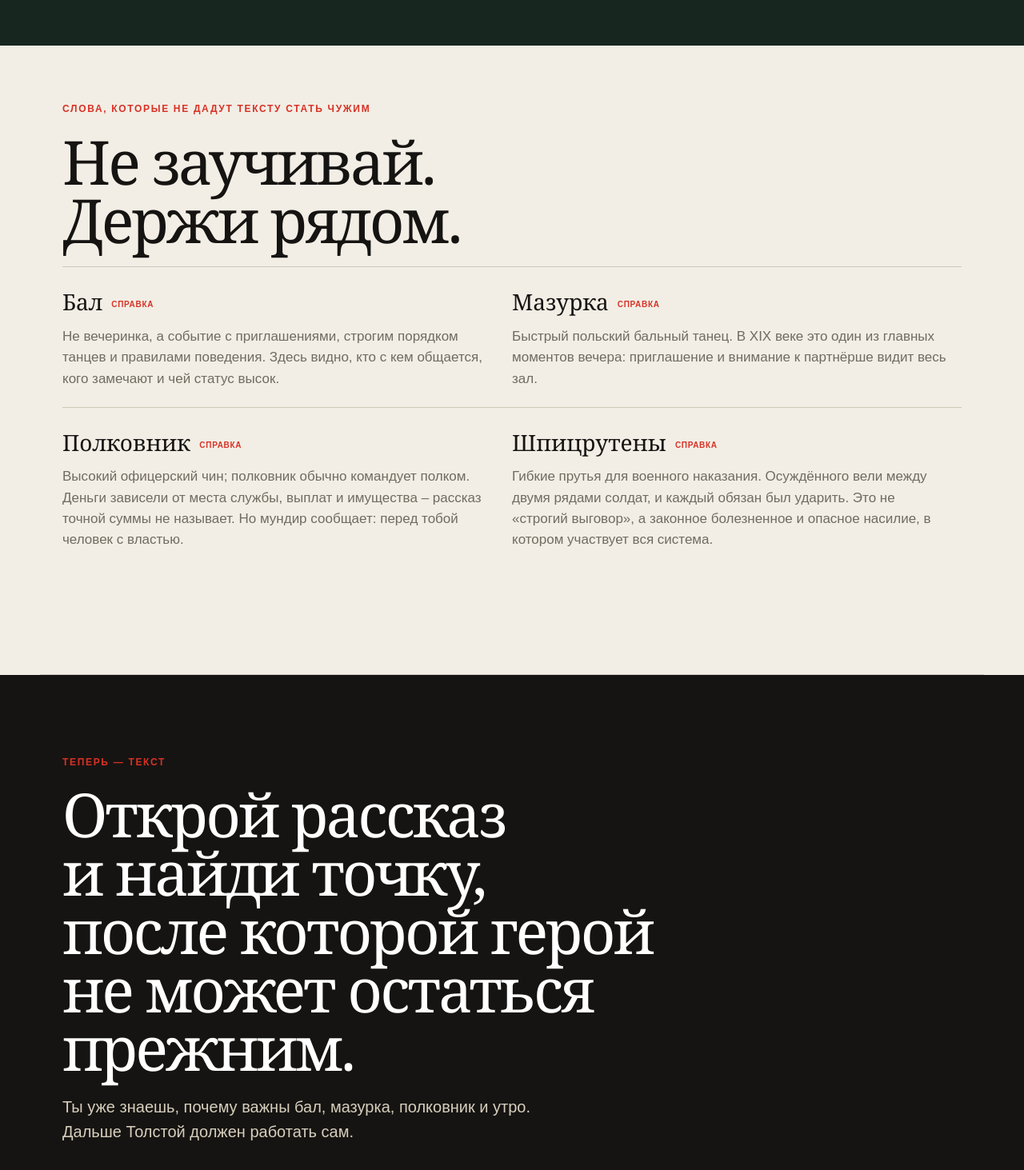
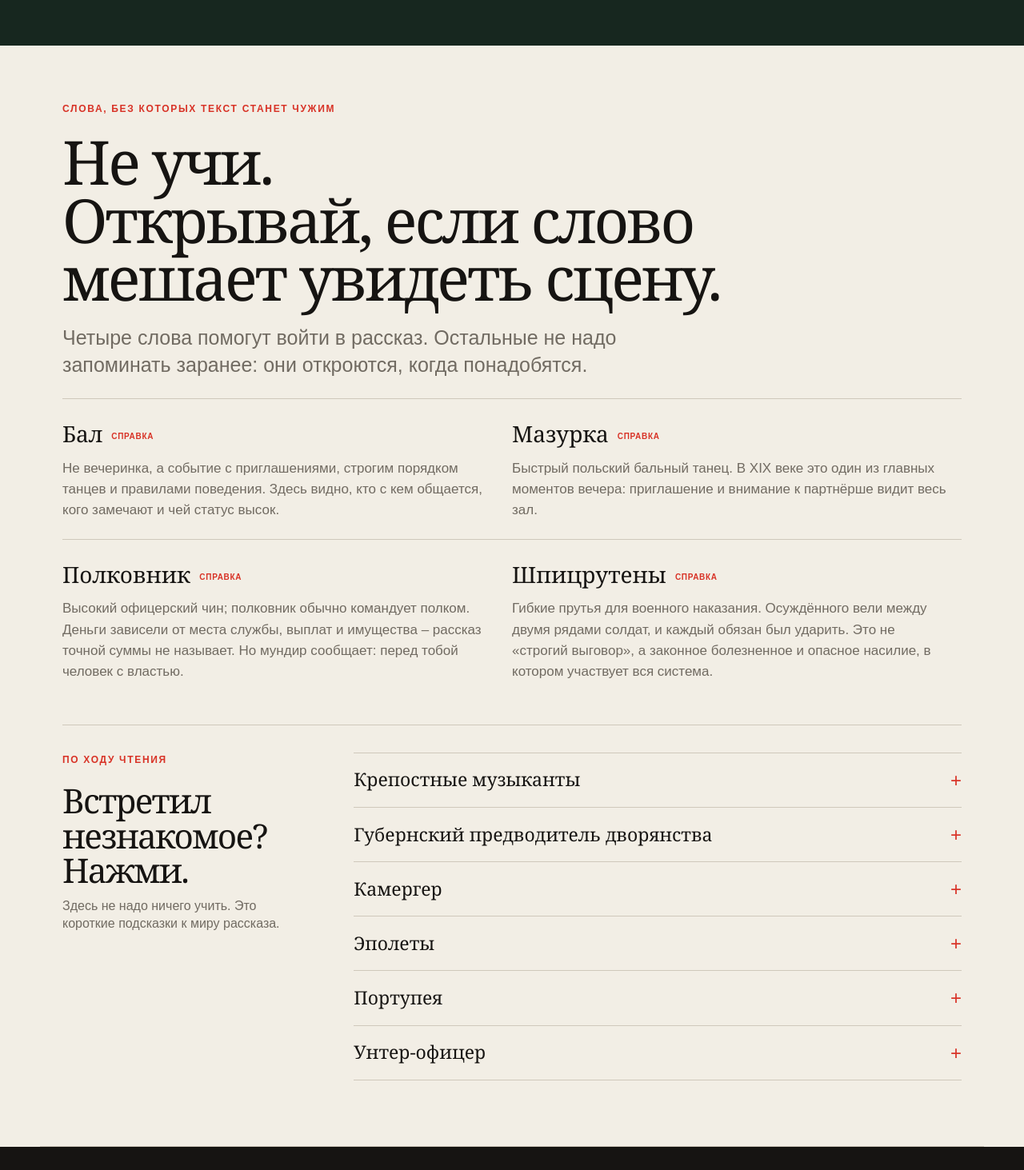
Before and after one commit to kosbushe/literature-guide, a Next.js app: page /works/after-the-ball in a window 1280 px wide. Shown: the part 4160-5623 px from the top of the page at 80% size. Built offline with nearby package versions, Linux system fonts and the light colour scheme.

Commit message:
feat: add contextual microglossary to After the Ball

```diff
--- a/app/globals.css
+++ b/app/globals.css
@@ -351,6 +351,20 @@ textarea { background: var(--paper-light); border: 1px solid var(--line); border
 .after-ball-author-facts { border-top: 1px solid rgba(255,255,255,.28); display: flex; flex-wrap: wrap; gap: 10px 24px; margin-top: 30px; padding-top: 16px; }
 .after-ball-author-facts span { color: #dfd2b3; font-size: 13px; font-weight: 800; }
 .after-ball-words { padding-bottom: 82px; }
+.after-ball-words .terms { margin-bottom: 30px; }
+.microglossary { border-top: 1px solid var(--line); display: grid; gap: clamp(28px, 6vw, 76px); grid-template-columns: minmax(220px, .55fr) minmax(0, 1.45fr); padding-top: 34px; }
+.microglossary-intro h3 { font-family: Georgia, serif; font-size: clamp(28px, 3.3vw, 46px); font-weight: 400; letter-spacing: -.04em; line-height: 1.03; margin: 0 0 12px; }
+.microglossary-intro p:last-child { color: var(--muted); font-size: 16px; line-height: 1.38; margin: 0; max-width: 280px; }
+.microglossary-grid { border-top: 1px solid var(--line); }
+.microglossary-grid details { border-bottom: 1px solid var(--line); }
+.microglossary-grid summary { align-items: center; cursor: pointer; display: flex; font-family: Georgia, serif; font-size: 23px; justify-content: space-between; list-style: none; padding: 15px 0; }
+.microglossary-grid summary::-webkit-details-marker { display: none; }
+.microglossary-grid summary span { color: var(--red); font-family: Arial, Helvetica, sans-serif; font-size: 24px; font-weight: 400; }
+.microglossary-grid details[open] summary span { transform: rotate(45deg); }
+.microglossary-grid details > div { max-width: 720px; padding: 0 34px 20px 0; }
+.microglossary-grid details p { font-size: 16px; line-height: 1.42; margin: 0 0 10px; }
+.microglossary-grid details p + p { color: var(--muted); }
+.microglossary-grid .term-reference { display: inline-block; margin: 2px 0 0; }
 .after-ball-read { background: var(--ink); color: white; padding: 100px max(28px, calc((100vw - var(--max)) / 2 + 28px)); }
 .after-ball-read .eyebrow { color: var(--red); }
 .after-ball-read h2 { color: white; max-width: 850px; }
@@ -508,6 +522,9 @@ footer p { color: #aaa39a; margin: 0; }
   .after-ball-author-age { max-width: 420px; }
   .after-ball-author p { font-size: 17px; }
   .after-ball-read { padding-bottom: 65px; padding-top: 65px; }
+  .microglossary { gap: 25px; grid-template-columns: 1fr; }
+  .microglossary-grid summary { font-size: 21px; }
+  .microglossary-grid details > div { padding-right: 0; }
   .after-ball-read-actions { align-items: flex-start; flex-direction: column; gap: 14px; }
   .share-actions { align-items: stretch; flex-direction: column; }
   .share-actions .button, .share-actions a, .share-copy { text-align: center; width: 100%; }
--- a/app/works/after-the-ball/page.tsx
+++ b/app/works/after-the-ball/page.tsx
@@ -80,13 +80,33 @@ export default function AfterTheBallPage() {
       </section>
 
       <section className="reading-section after-ball-words">
-        <p className="eyebrow">СЛОВА, КОТОРЫЕ НЕ ДАДУТ ТЕКСТУ СТАТЬ ЧУЖИМ</p>
-        <h2>Не заучивай.<br />Держи рядом.</h2>
+        <p className="eyebrow">СЛОВА, БЕЗ КОТОРЫХ ТЕКСТ СТАНЕТ ЧУЖИМ</p>
+        <h2>Не учи.<br />Открывай, если слово<br />мешает увидеть сцену.</h2>
+        <p className="section-lead">Четыре слова помогут войти в рассказ. Остальные не надо запоминать заранее: они откроются, когда понадобятся.</p>
         <dl className="terms">
           {workRu.before.terms.map((item) => (
             <div key={item.term}><dt>{item.term}<TermReference term={item.term} /></dt><dd>{item.description}</dd></div>
           ))}
         </dl>
+        <div className="microglossary" aria-labelledby="glossary-title">
+          <div className="microglossary-intro">
+            <p className="eyebrow">ПО ХОДУ ЧТЕНИЯ</p>
+            <h3 id="glossary-title">Встретил незнакомое? Нажми.</h3>
+            <p>Здесь не надо ничего учить. Это короткие подсказки к миру рассказа.</p>
+          </div>
+          <div className="microglossary-grid">
+            {workRu.before.glossary.map((item) => (
+              <details key={item.term}>
+                <summary>{item.term}<span>+</span></summary>
+                <div>
+                  <p>{item.description}</p>
+                  <p><b>Зачем это здесь:</b> {item.why}</p>
+                  <TermReference term={item.term} />
+                </div>
+              </details>
+            ))}
+          </div>
+        </div>
       </section>
 
       <section className="after-ball-read" id="read">
--- a/content/works/after-the-ball/locales/ru.json
+++ b/content/works/after-the-ball/locales/ru.json
@@ -31,6 +31,14 @@
       { "term": "Полковник", "description": "Высокий офицерский чин; полковник обычно командует полком. Деньги зависели от места службы, выплат и имущества – рассказ точной суммы не называет. Но мундир сообщает: перед тобой человек с властью." },
       { "term": "Шпицрутены", "description": "Гибкие прутья для военного наказания. Осуждённого вели между двумя рядами солдат, и каждый обязан был ударить. Это не «строгий выговор», а законное болезненное и опасное насилие, в котором участвует вся система." }
     ],
+    "glossary": [
+      { "term": "Крепостные музыканты", "description": "Музыканты, которые были крепостными: юридически зависели от помещика и не могли свободно распоряжаться своей жизнью.", "why": "Музыка на балу кажется красивой и праздничной, но уже напоминает: в этом мире человек может быть чьей-то собственностью." },
+      { "term": "Губернский предводитель дворянства", "description": "Выборный представитель дворянства целой губернии, заметный и влиятельный человек в местном обществе.", "why": "Бал проходит не просто в большом доме: его хозяин стоит очень высоко в социальной лестнице." },
+      { "term": "Камергер", "description": "Придворный чин: знак близости к императорскому двору и высокого положения.", "why": "Ещё одна деталь, которая объясняет, почему гости видят в хозяине бала важного человека." },
+      { "term": "Эполеты", "description": "Наплечные знаки на офицерском мундире. По ним сразу считывались чин и власть.", "why": "Вечером они помогают создать красивый образ полковника. Утром та же форма читается совсем иначе." },
+      { "term": "Портупея", "description": "Ремень или перевязь, на которой носят шпагу или другое оружие.", "why": "После танца полковник вдевает шпагу в портупею: на глазах героя отец Вареньки снова становится военным." },
+      { "term": "Унтер-офицер", "description": "Младший командир в армии: уже не рядовой солдат, но ещё не офицер.", "why": "Именно унтер-офицеры ведут наказуемого. Насилие устроено как цепочка приказов, а не как поступок одного человека." }
+    ],
     "question": "Может ли случайно увиденная сцена изменить всю жизнь?"
   },
   "during": [
```
